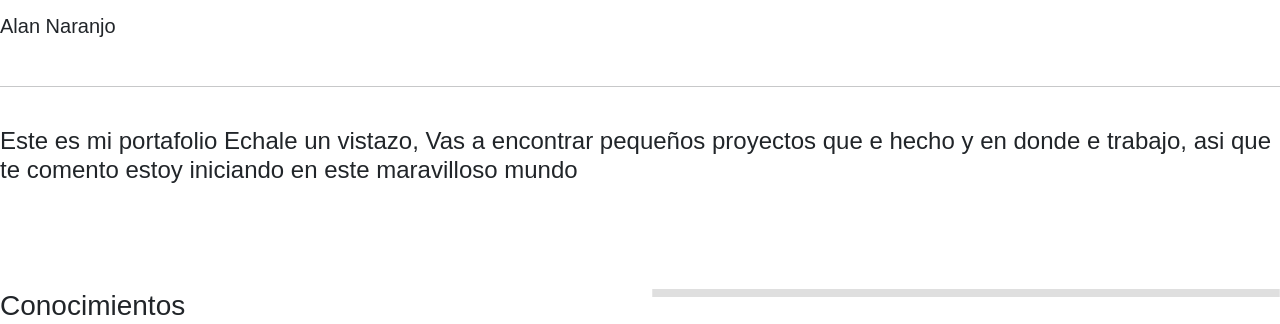
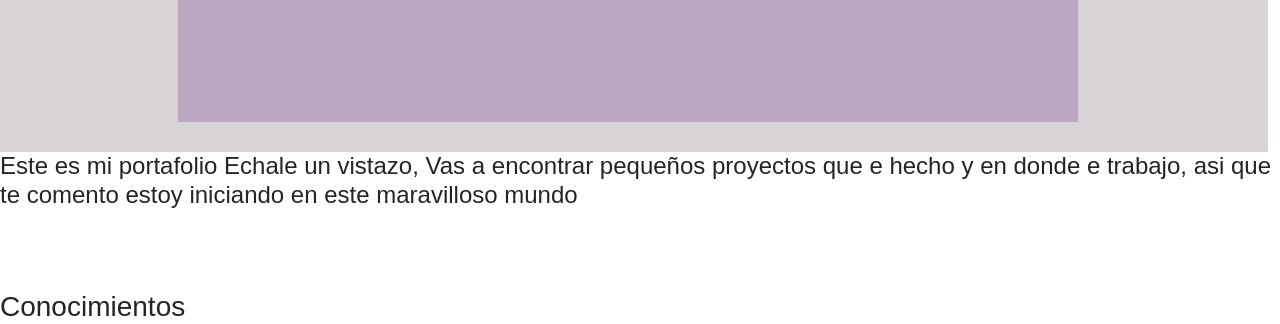
Before and after one commit to L-A-M-J-O/Desarrollo-Web, a plain HTML site: page index.html in a window 1280 px wide. Shown: the part 194-518 px from the top of the page. Drawn offline with nearby package versions, Linux system fonts and the light colour scheme.

Commit message:
Probando estilos

```diff
--- a/Styles/main.css
+++ b/Styles/main.css
@@ -8,3 +8,20 @@
     width: 70px;
     height: 70px;
 }
+
+.row{
+    display: flex;
+    justify-content: center;
+    background: rgba(80, 64, 80, 0.226);
+    width: 100%;
+    height: 250px;
+}
+.Col-6{
+    display: flex;
+    justify-content: center;
+    background: rgb(188, 166, 194);
+    padding: 20px;
+    margin: 20px;
+    width: 900px;
+    height: 200px;
+}
--- a/index.html
+++ b/index.html
@@ -54,27 +54,23 @@
 
     </header>
     <main>
-        <section class="secundary">
-            <div class="subtext">
-                <br>
-                <h2>Portafolio</h2>
-                <h3>Vamos</h3>
+        <section class="Container">
+            <div class="row">
+                <div class="Col-6">
+                    <h2>Portafolio</h2>
+                    <h3>Vamos</h3>
                 <h5 class="name">Alan Naranjo </h5>
-                <br>
-                <div class="subtext__1">
-                    <hr class="lin">
-                    <br>
-                    <h4>Este es mi portafolio Echale un vistazo, Vas a encontrar pequeños proyectos que e hecho y en
-                        donde e
-                        trabajo, asi que te comento estoy iniciando en este maravilloso mundo</h4>
-                    <br>
                 </div>
             </div>
+                <div class="subtext__1">
+                    <h4>Este es mi portafolio Echale un vistazo, Vas a encontrar pequeños proyectos que e hecho y en
+                        donde e trabajo, asi que te comento estoy iniciando en este maravilloso mundo</h4>
+                </div>
         </section>
         <br>
         <br>
         <br>
-        <div class="row">
+        <div class="row-cols-md-1">
             <div class="col">
                 <h3>Conocimientos</h3>
             </div>
```
